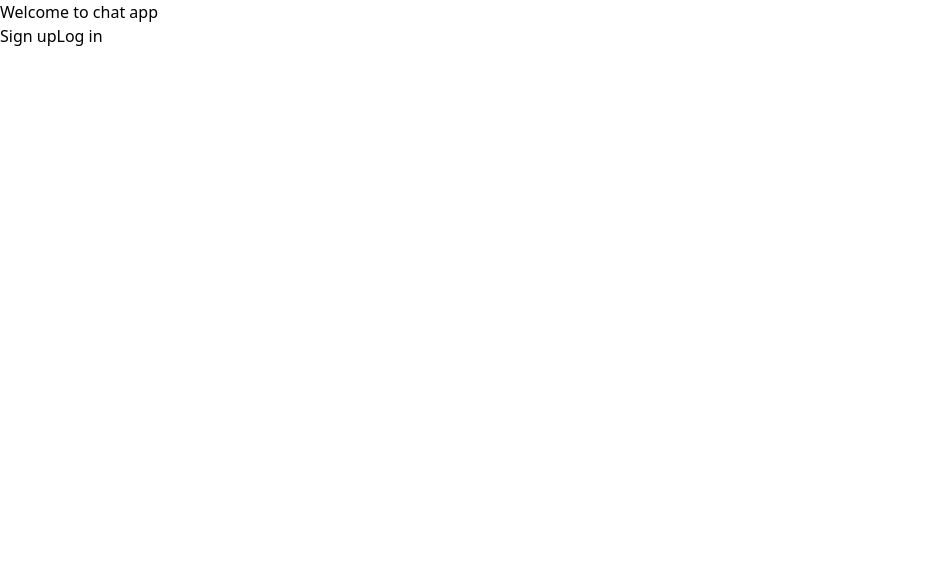
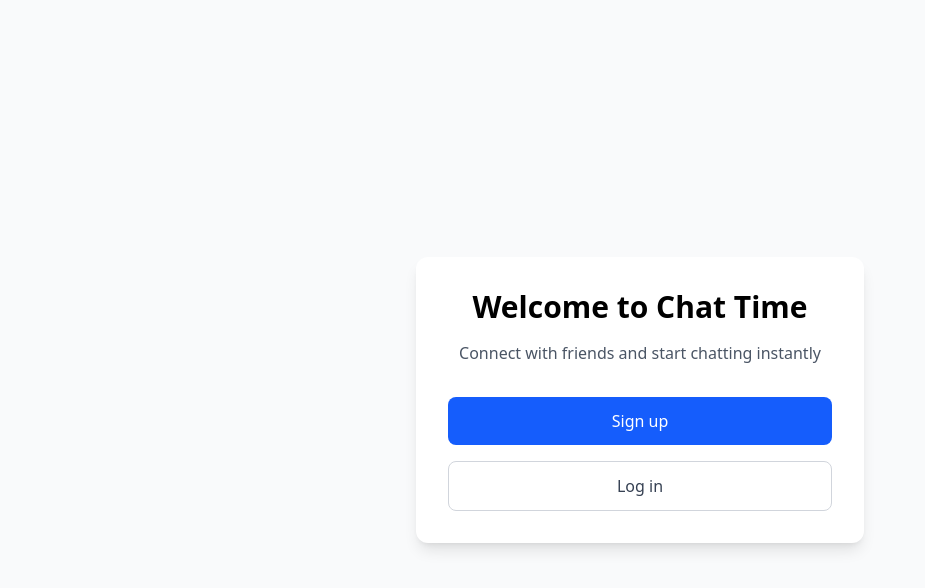
Before and after one commit to mHasan1037/chat-app-frontend, a Next.js app: page / in a window 1280 px wide. Shown: the top 588 px of the page, without its empty margins (0-925 px from the left). Built offline with nearby package versions, Linux system fonts and the light colour scheme.

Commit message:
Styled the landing page

```diff
--- a/app/page.tsx
+++ b/app/page.tsx
@@ -9,11 +9,26 @@ export default function Home() {
   };
 
   return (
-    <div>
-      <p>Welcome to chat app</p>
-      <div>
-        <button onClick={() => handleClick("register")} className="cursor-pointer">Sign up</button>
-        <button onClick={() => handleClick("login")} className="cursor-pointer">Log in</button>
+    <div className="min-h-screen center-position bg-gray-50">
+      <div className="w-full max-w-md bg-white p-8 rounded-xl shadow-lg text-center">
+        <h1 className="text-3xl font-bold mb-4">Welcome to Chat Time</h1>
+        <p className="text-gray-600 mb-8">
+          Connect with friends and start chatting instantly
+        </p>
+        <div className="flex flex-col gap-4">
+          <button
+            onClick={() => handleClick("register")}
+            className="w-full py-3 rounded-lg bg-blue-600 text-white font-medium cursor-pointer hover:bg-blue-700 transition"
+          >
+            Sign up
+          </button>
+          <button
+            onClick={() => handleClick("login")}
+            className="w-full py-3 rounded-lg border border-gray-300 text-gray-700 font-medium cursor-pointer hover:bg-gray-100 transition"
+          >
+            Log in
+          </button>
+        </div>
       </div>
     </div>
   );
```
